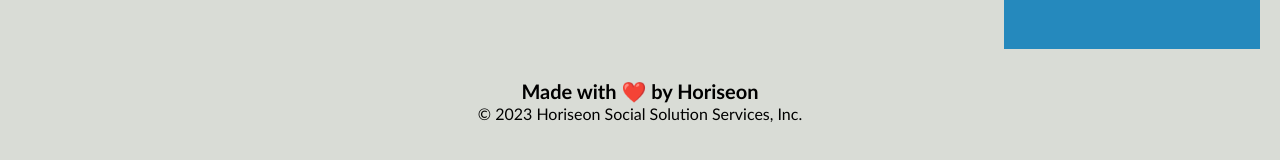
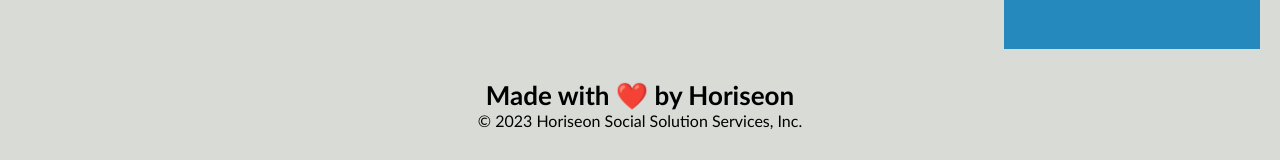
Before and after one commit to FullPersonDev/m1, a plain HTML site: page index.html in a window 1280 px wide. Shown: the part 1870-2030 px from the top of the page. Drawn offline with Linux system fonts and the light colour scheme.

Commit message:
fixed html and css footer to ensure footer has semantic html

```diff
--- a/css/style.css
+++ b/css/style.css
@@ -188,13 +188,12 @@ p {
     font-size: 36px;
 }
 
-.footer {
+footer {
     padding: 30px;
     clear: both;
     font-family: 'Trebuchet MS', 'Lucida Sans Unicode', 'Lucida Grande', 'Lucida Sans', Arial, sans-serif;
     text-align: center;
 }
-
-.footer h2 {
-    font-size: 20px;
+footer h2 {
+    font-size: 26px;
 }
--- a/index.html
+++ b/index.html
@@ -13,7 +13,7 @@
         <nav>
             <ul>
                 <li>
-                    <a href="#search-engine-optimization" target="_blank">Search Engine Optimization</a>
+                    <a href="#search-engine-optimization">Search Engine Optimization</a>
                 </li>
                 <li>
                     <a href="#online-reputation-management">Online Reputation Management</a>
@@ -72,12 +72,12 @@
             </p>
         </div>
     </div>
-    <div class="footer">
+    <footer>
         <h2>Made with ❤️️ by Horiseon</h2>
         <p>
             &copy; 2023 Horiseon Social Solution Services, Inc.
         </p>
-    </div>
+    </footer>
 </body>
 
 </html>
```
